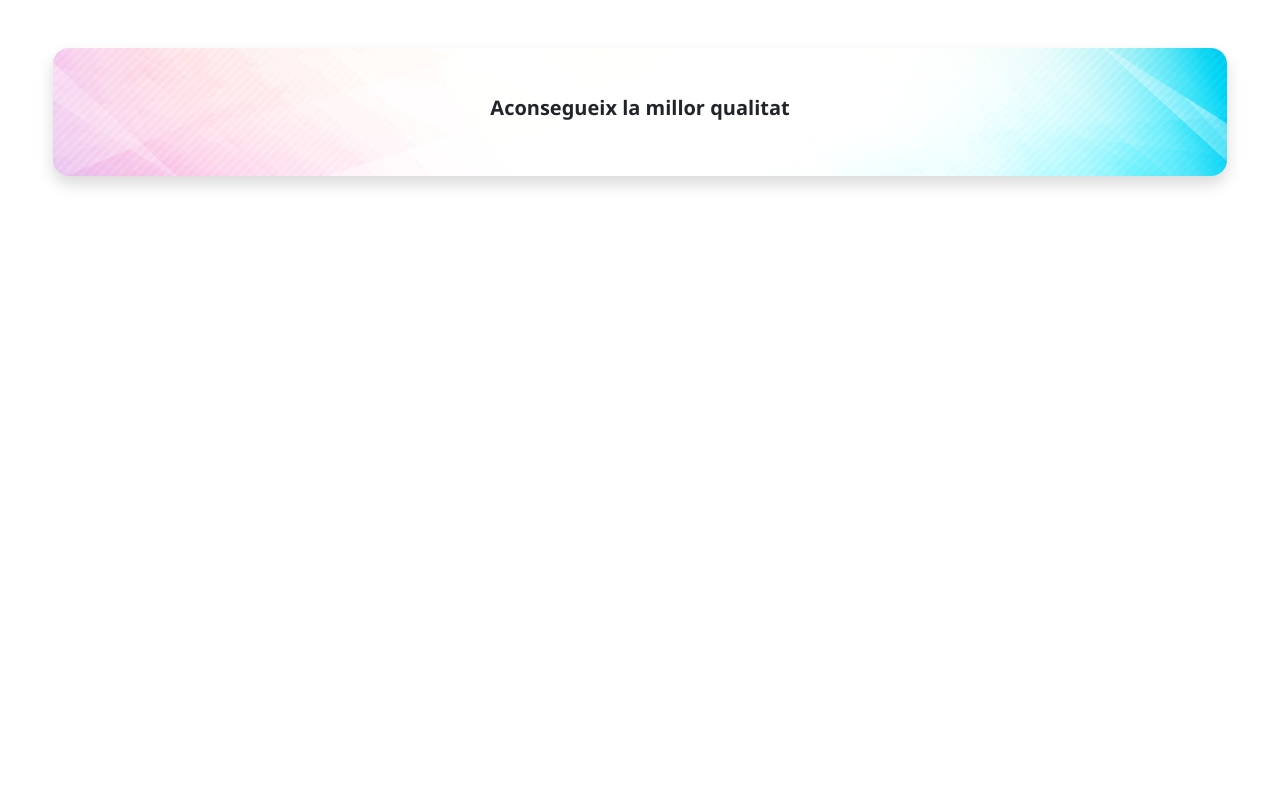
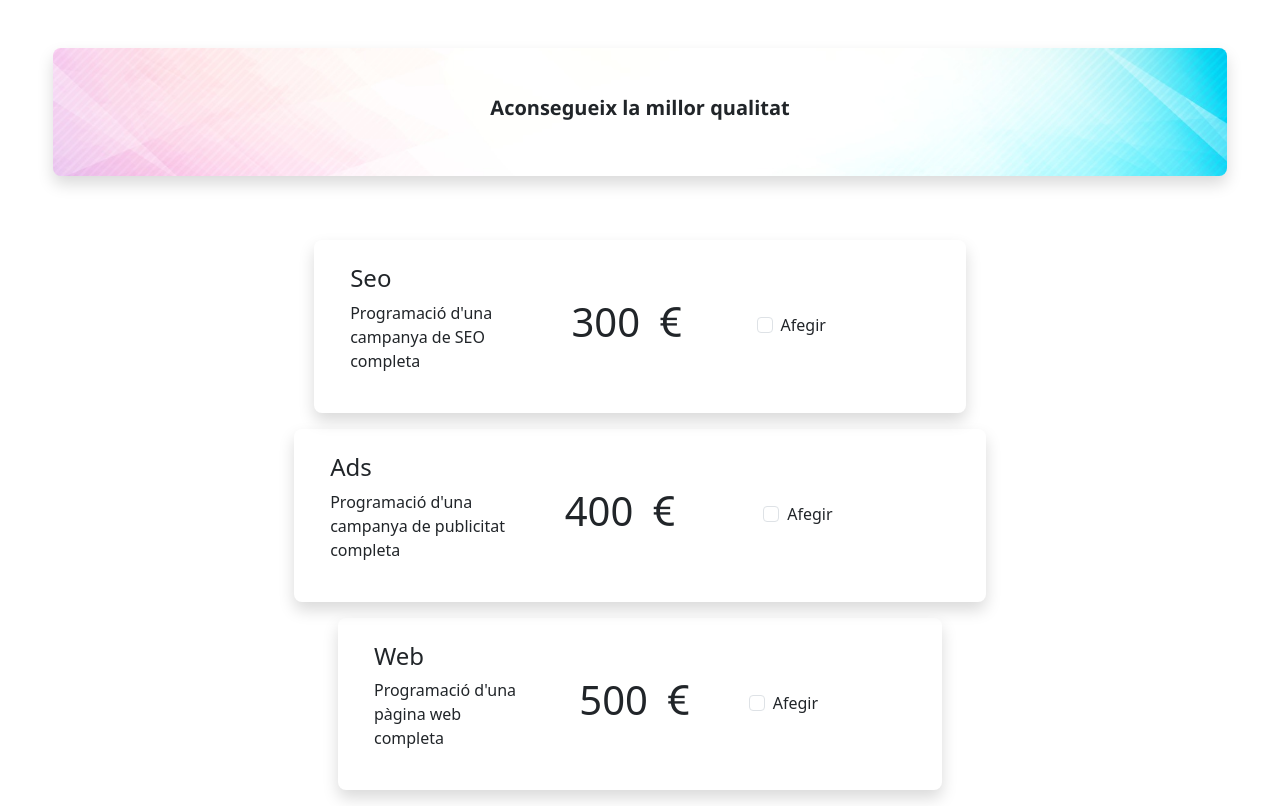
Before and after one commit to Sanglafort/Sprint_6_Budgets, an Angular app: page / in a window 1280 px wide. Built offline with nearby package versions, Linux system fonts and the light colour scheme.

Commit message:
Home (3 budgets) Ok

```diff
--- a/src/app/app.component.html
+++ b/src/app/app.component.html
@@ -3,6 +3,4 @@
   <app-welcome></app-welcome>
 </div>
 
-<div class="container">
-
-</div>
+<app-home></app-home>
--- a/src/app/app.component.ts
+++ b/src/app/app.component.ts
@@ -2,11 +2,12 @@ import { Component } from '@angular/core';
 import { CommonModule } from '@angular/common';
 import { RouterOutlet } from '@angular/router';
 import { WelcomeComponent } from './welcome/welcome.component';
+import { HomeComponent } from './home/home.component';
 
 @Component({
   selector: 'app-root',
   standalone: true,
-  imports: [CommonModule, RouterOutlet, WelcomeComponent],
+  imports: [CommonModule, RouterOutlet, WelcomeComponent, HomeComponent],
   templateUrl: './app.component.html',
   styleUrl: './app.component.css'
 })
--- a/src/app/home/home.component.css
+++ b/src/app/home/home.component.css
@@ -0,0 +1,5 @@
+.form-container {
+  width: auto ;
+
+
+}
--- a/src/app/home/home.component.html
+++ b/src/app/home/home.component.html
@@ -1 +1,65 @@
-<p>home works!</p>
+
+<form [formGroup]="checkBoxForm">
+
+  <!--SEO-->
+
+  <section class="form-container d-flex justify-content-center m-3">
+    <div class="row align-items-center shadow rounded-3">
+      <div class="col m-4">
+        <h4>{{ options[0].title }}</h4>
+        <p>{{ options[0].description }}</p>
+      </div>
+      <div class="col">
+        <h1>{{ options[0].price }}
+          <i class="bi bi-currency-euro"></i>
+        </h1>
+      </div>
+      <div class="col form-check">
+        <input type="checkbox" class="form-check-input" formControlName="box1" id="box1">
+        <label for="box1" class="form-check-label">Afegir</label>
+      </div>
+    </div>
+  </section>
+
+  <!--ADS-->
+
+  <section class="form-container d-flex justify-content-center m-3">
+    <div class="row align-items-center shadow rounded-3">
+      <div class="col m-4">
+        <h4>{{ options[1].title }}</h4>
+        <p>{{ options[1].description }}</p>
+      </div>
+      <div class="col">
+        <h1>{{ options[1].price }}
+          <i class="bi bi-currency-euro"></i>
+        </h1>
+      </div>
+      <div class="col form-check">
+        <input type="checkbox" class="form-check-input" formControlName="box2" id="box2">
+        <label for="box2" class="form-check-label">Afegir</label>
+      </div>
+    </div>
+  </section>
+
+  <!--WEB-->
+
+  <section class="form-container d-flex justify-content-center m-3">
+    <div class="row align-items-center shadow rounded-3">
+      <div class="col m-4">
+        <h4>{{ options[2].title }}</h4>
+        <p>{{ options[2].description }}</p>
+      </div>
+      <div class="col">
+        <h1>{{ options[2].price }}
+          <i class="bi bi-currency-euro"></i>
+        </h1>
+      </div>
+      <div class="col form-check">
+        <input type="checkbox" class="form-check-input" formControlName="box3" id="box3">
+        <label for="box3" class="form-check-label">Afegir</label>
+      </div>
+    </div>
+  </section>
+
+
+</form>
--- a/src/app/home/home.component.ts
+++ b/src/app/home/home.component.ts
@@ -1,12 +1,30 @@
 import { Component } from '@angular/core';
+import { FormBuilder, FormGroup, ReactiveFormsModule, Validators } from '@angular/forms';
+import { BudgetService } from '../services/budget.service';
+import { BudgetOptions } from '../interfaces/budgetOptions.interface';
 
 @Component({
   selector: 'app-home',
   standalone: true,
-  imports: [],
+  imports: [ ReactiveFormsModule ],
   templateUrl: './home.component.html',
   styleUrl: './home.component.css'
 })
 export class HomeComponent {
 
+  public options: BudgetOptions[] = this.budgetOptions.budgetOptions;
+
+  public status: boolean [] = [false];
+
+  public checkBoxForm : FormGroup = this.fb.group({
+    box1: [false, [ Validators.required, Validators.requiredTrue ]],
+    box2: [false, [ Validators.required, Validators.requiredTrue ]],
+    box3: [false, [ Validators.required, Validators.requiredTrue ]],
+  });
+
+  constructor(
+    public fb: FormBuilder,
+    public budgetOptions: BudgetService
+    ) {}
+
 }
--- a/src/app/welcome/welcome.component.css
+++ b/src/app/welcome/welcome.component.css
@@ -4,7 +4,4 @@
   background-image: url("../../assets/img/vector-OCT-2020-33_generated.jpg");
   background-size: cover;
   background-position: center;
-
-
-
 }
--- a/src/app/welcome/welcome.component.html
+++ b/src/app/welcome/welcome.component.html
@@ -1,6 +1,6 @@
 
 <div class="row d-flex justify-content-center">
-  <div class="container card shadow border border-0 rounded-4 p-5 m-5">
+  <div class="container card shadow border-0 rounded-3 p-5 m-5">
     <h5 class="text-center fw-bold">Aconsegueix la millor qualitat</h5>
   </div>
 </div>
```
